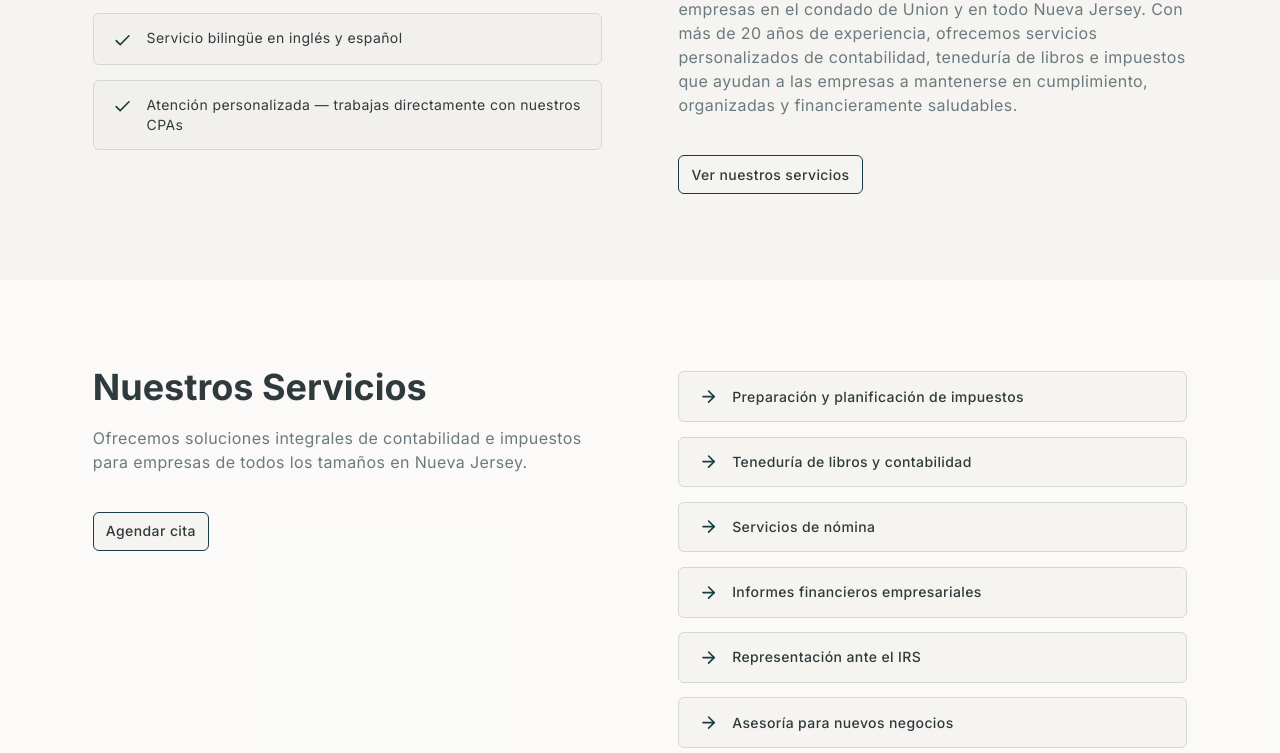
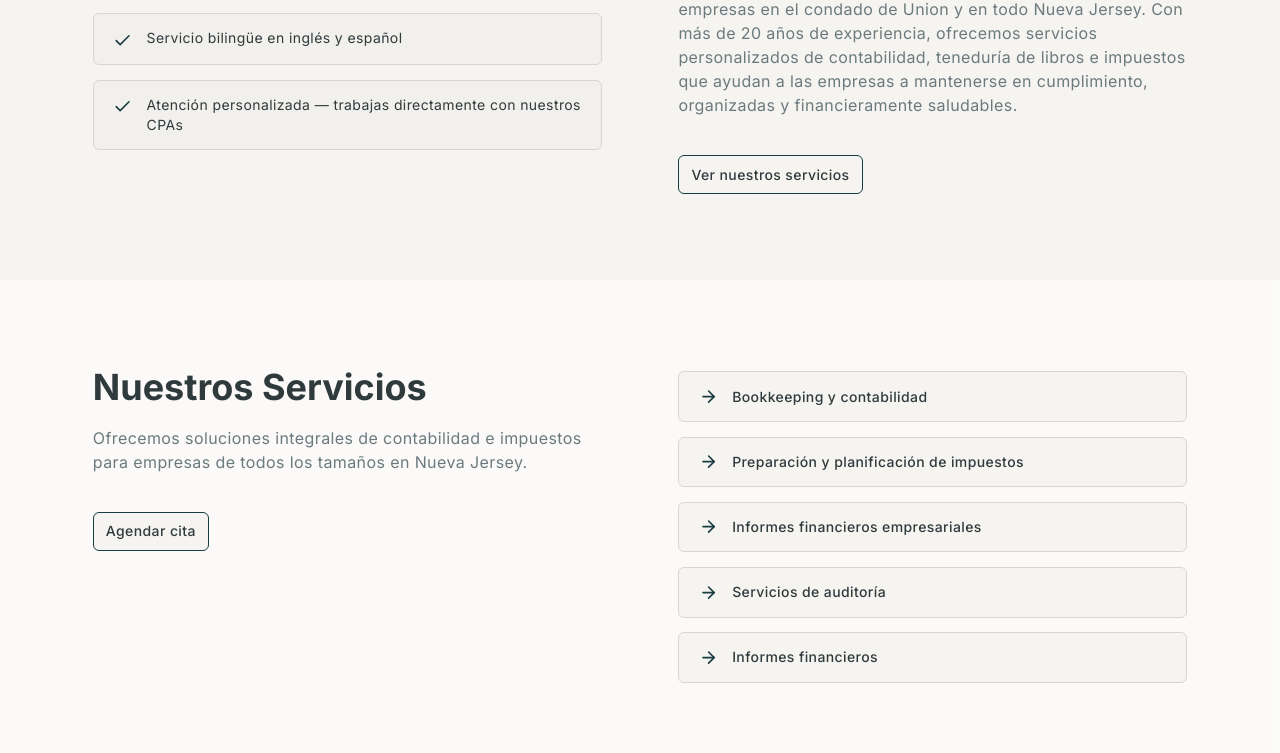
Before and after one commit to JohnnyPillacela/marsh-fried-inc, a Next.js app: page /es in a window 1280 px wide. Shown: the part 2006-2759 px from the top of the page. Built offline with nearby package versions, Linux system fonts and the light colour scheme.

Commit message:
update services

```diff
--- a/content/dictionaries/services.ts
+++ b/content/dictionaries/services.ts
@@ -7,12 +7,11 @@ export const servicesDict = {
         description:
             "We provide comprehensive accounting and tax solutions for businesses of all sizes across New Jersey.",
         items: [
+            "Bookkeeping & Accounting",
             "Tax Preparation & Planning",
-            "Bookkeeping & Accounting",
-            "Payroll Services",
             "Business Financial Reporting",
-            "IRS Representation",
-            "New Business Setup & Advisory",
+            "Audit Services",
+            "Financial Statements",
         ],
         cta: "Schedule Appointment",
         ctaHref: "#contact",
@@ -23,12 +22,11 @@ export const servicesDict = {
         description:
             "Ofrecemos soluciones integrales de contabilidad e impuestos para empresas de todos los tamaños en Nueva Jersey.",
         items: [
+            "Bookkeeping y contabilidad",
             "Preparación y planificación de impuestos",
-            "Teneduría de libros y contabilidad",
-            "Servicios de nómina",
             "Informes financieros empresariales",
-            "Representación ante el IRS",
-            "Asesoría para nuevos negocios",
+            "Servicios de auditoría",
+            "Informes financieros",
         ],
         cta: "Agendar cita",
         ctaHref: "#contact",
```
